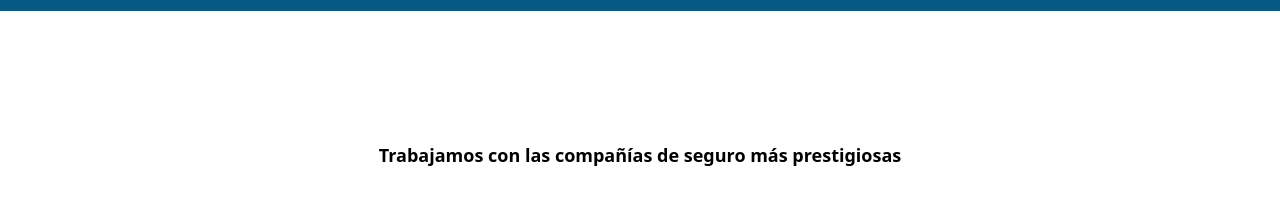
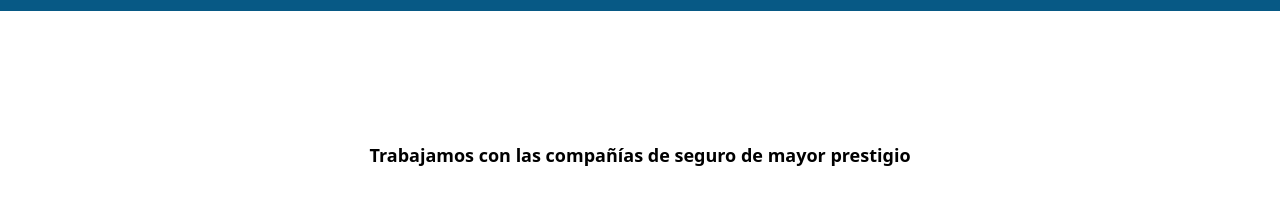
Before and after one commit to luiscarp/porti-seguros, a Next.js app: page / in a window 1280 px wide. Shown: the part 2060-2269 px from the top of the page. Built offline with nearby package versions, Linux system fonts and the light colour scheme; grey boxes are pictures that could not be loaded.

Commit message:
cambio en logos

```diff
--- a/pages/components/Logos.js
+++ b/pages/components/Logos.js
@@ -3,7 +3,7 @@
         <div className="bg-white py-24 sm:py-32">
             <div className="mx-auto max-w-7xl px-6 lg:px-8">
                 <h2 className="text-center text-lg font-semibold leading-8 text-black">
-                    Trabajamos con las compañías de seguro más prestigiosas
+                    Trabajamos con las compañías de seguro de mayor prestigio
                 </h2>
                 <div className="mx-auto mt-10 grid max-w-lg grid-cols-4 items-center gap-x-8 gap-y-10 sm:max-w-xl sm:grid-cols-6 sm:gap-x-10 lg:mx-0 lg:max-w-none lg:grid-cols-5">
                     <img
```
